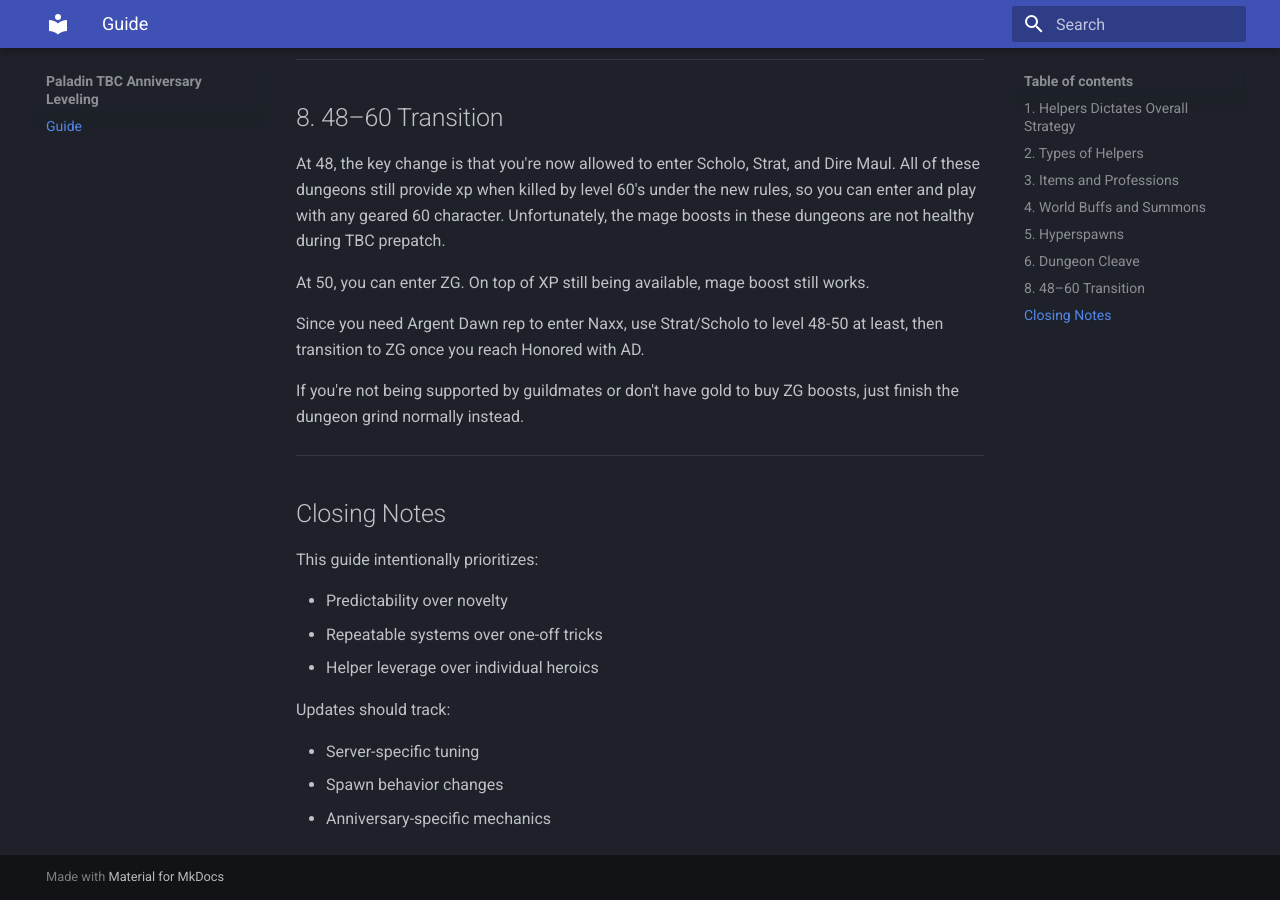
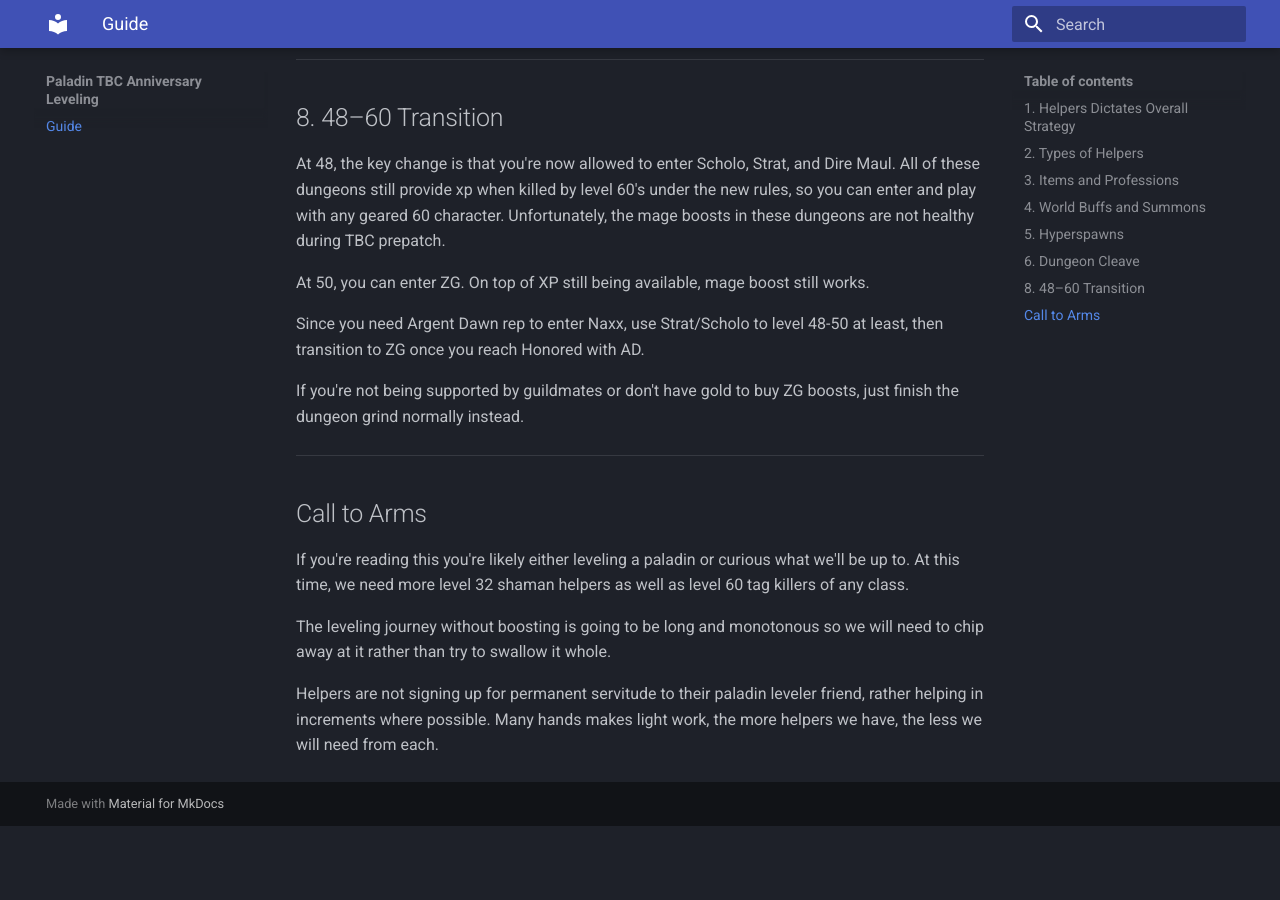
Before and after one commit to mediumcor3/tbc-paladin-leveling, an MkDocs documentation site: the page built from docs/index.md, in a window 1280 px wide and 900 px high, scrolled down 3362 px. Built offline with MkDocs 1.6.1 and Material for MkDocs 9.7.7, drawn with Linux system fonts in a browser that asks for light colours; after the commit the page ends 4188 px from its top, so only the background shows below that; some of the changed text lies outside the part shown.

Commit message:
Update index.md

```diff
--- a/docs/index.md
+++ b/docs/index.md
@@ -125,16 +125,10 @@ If you're not being supported by guildmates or don't have gold to buy ZG boosts,
 
 ---
 
-## Closing Notes
+## Call to Arms
 
-This guide intentionally prioritizes:
+If you're reading this you're likely either leveling a paladin or curious what we'll be up to.  At this time, we need more level 32 shaman helpers as well as level 60 tag killers of any class.
 
-* Predictability over novelty
-* Repeatable systems over one-off tricks
-* Helper leverage over individual heroics
+The leveling journey without boosting is going to be long and monotonous so we will need to chip away at it rather than try to swallow it whole.
 
-Updates should track:
-
-* Server-specific tuning
-* Spawn behavior changes
-* Anniversary-specific mechanics
+Helpers are not signing up for permanent servitude to their paladin leveler friend, rather helping in increments where possible.  Many hands makes light work, the more helpers we have, the less we will need from each.
```
Also changed, not shown: other parts of docs/index.md (+1 -1 lines).
